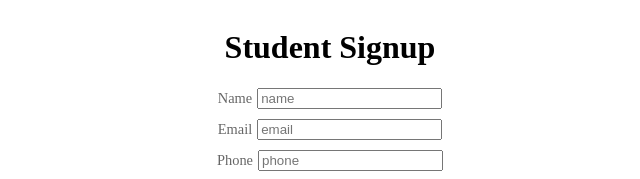
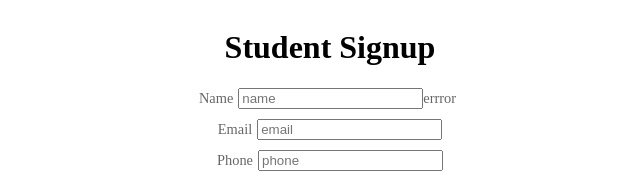
Before and after one commit to SazanDawadi/dataviz-intern, a React (Create React App) app: page / in a window 1280 px wide. Shown: the top 179 px of the page, without its empty margins (310-950 px from the left). Built offline with nearby package versions, Linux system fonts and the light colour scheme.

Commit message:
add validation

```diff
--- a/src/comps/Form.js
+++ b/src/comps/Form.js
@@ -1,9 +1,11 @@
-import React, { useState } from 'react';
+import React, { useEffect, useState } from 'react';
 import formFeild from '../schema/formFields.json';
 import '../styles/form.css'
 
 const Form = () => {
     const [state, setState] = useState({});
+    // const[error, setError] = useState({});
+    // const [isValid,setIsValid] = useState({});
 
     const handleSubmit = (event) => {
         event.preventDefault();
@@ -14,7 +16,11 @@ const Form = () => {
         const name = event.target.name;
         const value = event.target.value;
         setState({ ...state, [name]: value });
+        // if(formFeild.form.feilds[name])
+        // setState({ ...state, [name]: true });
       };
+
+
   return (
     <div>
         <form onSubmit={handleSubmit}>
@@ -24,7 +30,11 @@ const Form = () => {
                     <div className='input-container'>
                         <label>{inputData.label}</label>
                         <input name = {inputData.name} type= {inputData.html_element} placeholder = {inputData.name} onChange={handleChange}  />
+
+                        {inputData.validation_rule?<label>{(String(state[inputData.name]).length > inputData.validation_rule.rules.max)?'errror':''}</label>:''}
                         <br/>
+                        {}
+                        {/* {console.log(String(state[inputData.name]).length)} */}
                     </div>
 
                 )
--- a/src/schema/formFields.json
+++ b/src/schema/formFields.json
@@ -6,6 +6,7 @@
                 "name":"name",
                 "label":"Name",
                 "required":true,
+                "validation_rule":{"validate":true,"rules":{"max":4}},
                 "data_type":"Integer",
                 "html_element":"textbox"
 
```
